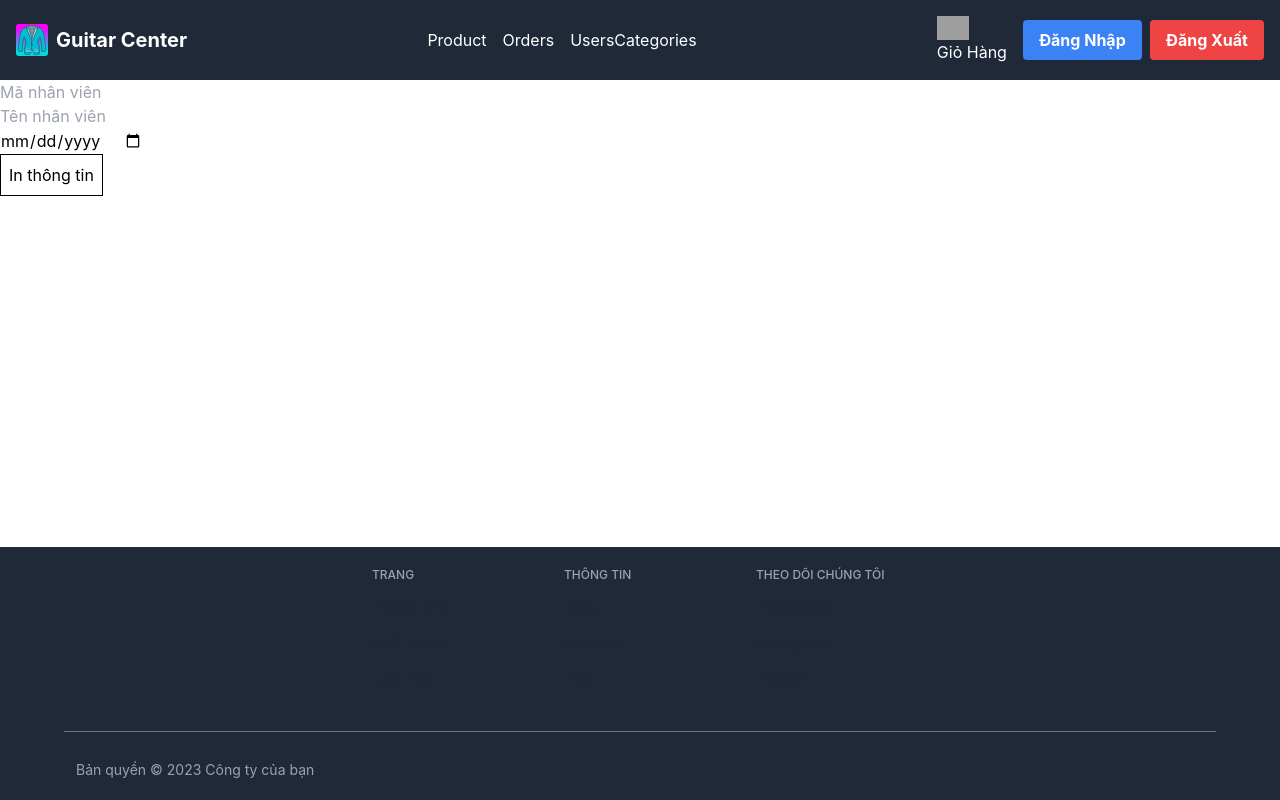
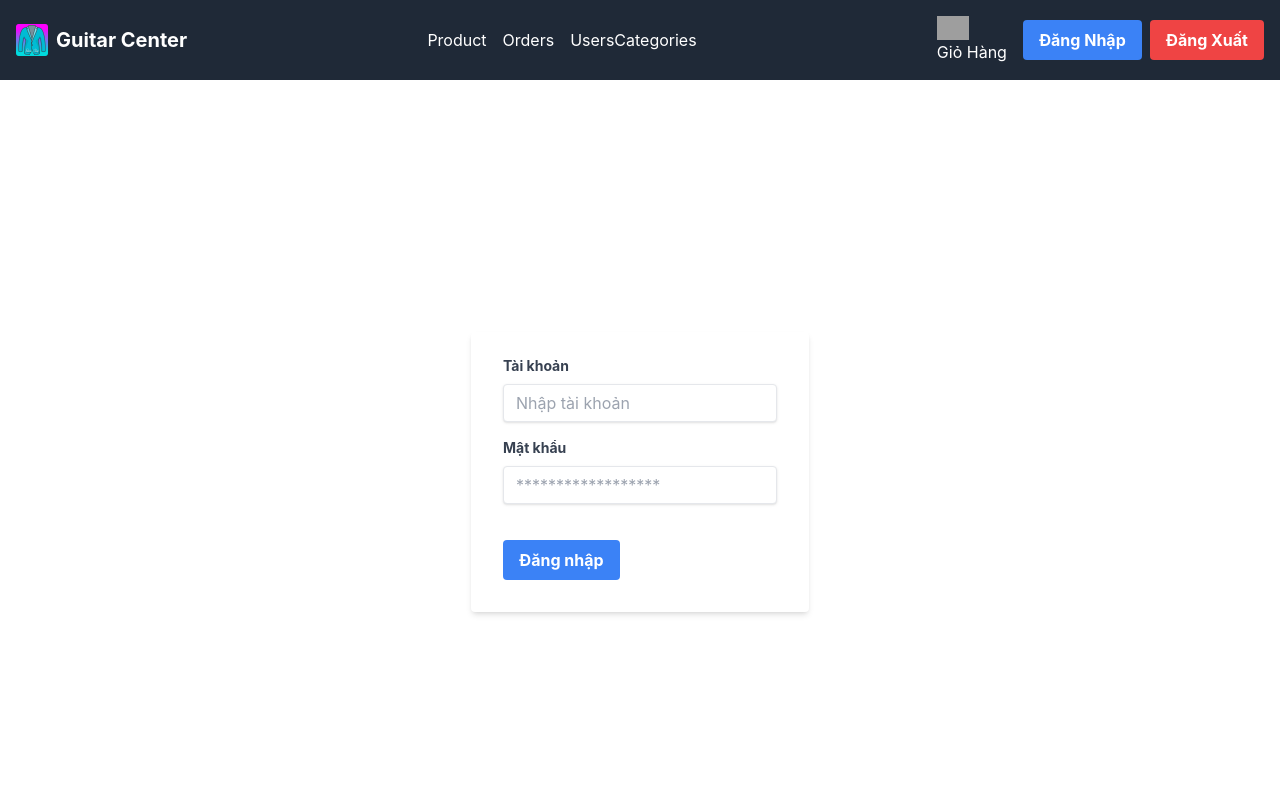
Before and after one commit to tientm2610/the-last-guitar, a React (Create React App) app: page / in a window 1280 px wide. Shown: the top 800 px of the page. Built offline with nearby package versions, Linux system fonts and the light colour scheme; grey boxes are pictures that could not be loaded.

Commit message:
complete design page product, user, login

```diff
--- a/src/index.tsx
+++ b/src/index.tsx
@@ -7,6 +7,8 @@ import SearchParamsPage from './SearchParamsPage';
 import { BrowserRouter, Route, Routes } from 'react-router-dom';
 import Layout from './Layout';
 import UserPage from './pages/UserManage/UserPage';
+import ProductPage from './pages/ProductManage/ProductPage';
+import LoginForm from './pages/login/LoginForm';
 const root = ReactDOM.createRoot(
   document.getElementById('root') as HTMLElement
 );
@@ -18,12 +20,16 @@ root.render(
 
         <Route
           path='/'
-          Component={HelloWorldPage}
+          Component={LoginForm}
         />
 
         <Route
-          path='/user-manager'
+          path='/user'
           Component={UserPage}
+        />
+        <Route
+          path='/product'
+          Component={ProductPage}
         />
         <Route
           path='/searchparams'
--- /dev/null
+++ b/src/pages/Components/SlideBar.tsx
@@ -0,0 +1,19 @@
+import React from 'react';
+import { Link } from 'react-router-dom';
+
+function SlideBar() {
+  return (
+    <div className="h-full w-64 bg-gray-800 text-white fixed">
+      <div className="p-5 text-xl font-semibold border-b border-gray-600">Admin Panel</div>
+      <ul className="flex flex-col p-2">
+        <li><Link to="/product-manage" className="block p-3 hover:bg-gray-700">Product Manage</Link></li>
+        <li><Link to="/user-manage" className="block p-3 hover:bg-gray-700">User Manage</Link></li>
+        <li><Link to="/category" className="block p-3 hover:bg-gray-700">Category</Link></li>
+        <li><Link to="/order-manage" className="block p-3 hover:bg-gray-700">Order Manage</Link></li>
+        <li><Link to="/category-manage" className="block p-3 hover:bg-gray-700">Category Manage</Link></li>
+      </ul>
+    </div>
+  );
+}
+
+export default SlideBar;
--- a/src/pages/ProductManage/ProductPage.tsx
+++ b/src/pages/ProductManage/ProductPage.tsx
@@ -1,11 +1,54 @@
 
 
 function ProductPage() {
-    return (
-      <div>
+  return (
+    <div className="p-8  ml-60"  >
+      <div className="flex items-center justify-center mb-2">
+            <span className="text-gray-500 text-2xl font-bold">Quản lý sản phẩm</span>
+          </div>
+      <div className="mb-4 flex justify-between items-center">
+        <div className="flex-1 mr-4">
+          <input
+            type="text"
+            placeholder="Tìm kiếm sản phẩm..."
+            className=" w-1/3 px-4 py-2 border rounded-lg text-gray-700 focus:outline-none focus:ring-2 focus:ring-blue-500"
+          />
+        </div>
+        <button className="px-4 py-2 bg-blue-500 text-white rounded-lg hover:bg-blue-600 mr-60">Thêm</button>
+      </div>
 
+      <div className="overflow-x-auto w-10/12">
+        <table className="w-full text-left">
+          <thead className="bg-gray-800 text-white">
+            <tr>
+              <th className="p-4">Mã sản phẩm</th>
+              <th className="p-4">Hình ảnh</th>
+              <th className="p-4">Tên sản phẩm</th>
+              <th className="p-4">Giá</th>
+              <th className="p-4">Hành động</th>
+
+            </tr>
+          </thead>
+
+              {/* Hàng Thông tin sản phẩm */}
+          <tbody>
+            <tr className="border-b">
+              <td className="p-4">P01</td>
+              <td className="p-4"> <img src="/logo.png" alt="productImage" className="size-20"/></td>
+              <td className="p-4">Đàn Piano</td>
+              <td className="p-4">2000$</td>
+              <td className="p-4">
+              <button className="ml-2 px-4 py-2 bg-yellow-500 text-white rounded-lg hover:bg-yellow-600">Sửa</button>
+                <button className="ml-2 px-2 py-2 bg-red-500 text-white rounded-lg hover:bg-red-600">Xóa</button>
+              </td>
+            </tr>
+          </tbody>
+
+        </table>
       </div>
-    );
+
+    </div>
+  );
   }
 
   export default ProductPage;
--- a/src/pages/UserManage/UserPage.tsx
+++ b/src/pages/UserManage/UserPage.tsx
@@ -27,13 +27,31 @@ function UserPage() {
               <th className="p-4">Hành động</th>
             </tr>
           </thead>
+
+              {/* Hàng Thông tin người dùng */}
+          <tbody>
+            <tr className="border-b">
+              <td className="p-4">but2610</td>
+              <td className="p-4">Nguyễn Văn A</td>
+              <td className="p-4">0785174058</td>
+              <td className="p-4">Hoàng Văn Thụ</td>
+              <td className="p-4">Nam</td>
+              <td className="p-4">26-10-2003</td>
+              <td className="p-4">
+              <button className="ml-2 px-4 py-2 bg-yellow-500 text-white rounded-lg hover:bg-yellow-600">Sửa</button>
+                <button className="ml-2 px-2 py-2 bg-red-500 text-white rounded-lg hover:bg-red-600">Xóa</button>
+              </td>
+            </tr>
+          </tbody>
           <tbody>
             {/* Ví dụ về một hàng dữ liệu */}
             <tr className="border-b">
-              <td className="p-4">1</td>
+              <td className="p-4">but2610</td>
               <td className="p-4">Nguyễn Văn A</td>
-              <td className="p-4">nguyenvana@example.com</td>
-              <td className="p-4">Quản trị viên</td>
+              <td className="p-4">0785174058</td>
+              <td className="p-4">Hoàng Văn Thụ</td>
+              <td className="p-4">Nam</td>
+              <td className="p-4">26-10-2003</td>
               <td className="p-4">
               <button className="ml-2 px-4 py-2 bg-yellow-500 text-white rounded-lg hover:bg-yellow-600">Sửa</button>
                 <button className="ml-2 px-2 py-2 bg-red-500 text-white rounded-lg hover:bg-red-600">Xóa</button>
--- /dev/null
+++ b/src/pages/login/LoginForm.tsx
@@ -0,0 +1,43 @@
+
+
+function LoginForm() {
+    return (
+        <div className="flex justify-center items-center h-screen">
+          <form className="bg-white shadow-md rounded px-8 pt-6 pb-8 mb-4" >
+            <div className="mb-4">
+              <label className="block text-gray-700 text-sm font-bold mb-2" htmlFor="username">
+                Tài khoản
+              </label>
+              <input
+                className="shadow appearance-none border rounded w-full py-2 px-3 text-gray-700 leading-tight focus:outline-none focus:shadow-outline"
+                id="username"
+                type="text"
+                placeholder="Nhập tài khoản"
+
+              />
+            </div>
+            <div className="mb-6">
+              <label className="block text-gray-700 text-sm font-bold mb-2" htmlFor="password">
+                Mật khẩu
+              </label>
+              <input
+                className="shadow appearance-none border rounded w-full py-2 px-3 text-gray-700 mb-3 leading-tight focus:outline-none focus:shadow-outline"
+                id="password"
+                type="password"
+                placeholder="******************"
+                        />
+            </div>
+            <div className="flex items-center justify-between">
+              <button
+                className="bg-blue-500 hover:bg-blue-700 text-white font-bold py-2 px-4 rounded focus:outline-none focus:shadow-outline"
+                type="submit"
+              >
+                Đăng nhập
+              </button>
+            </div>
+          </form>
+        </div>
+      );
+  }
+
+  export default LoginForm;
```
Also changed, not shown: src/Layout.tsx (indentation only).
